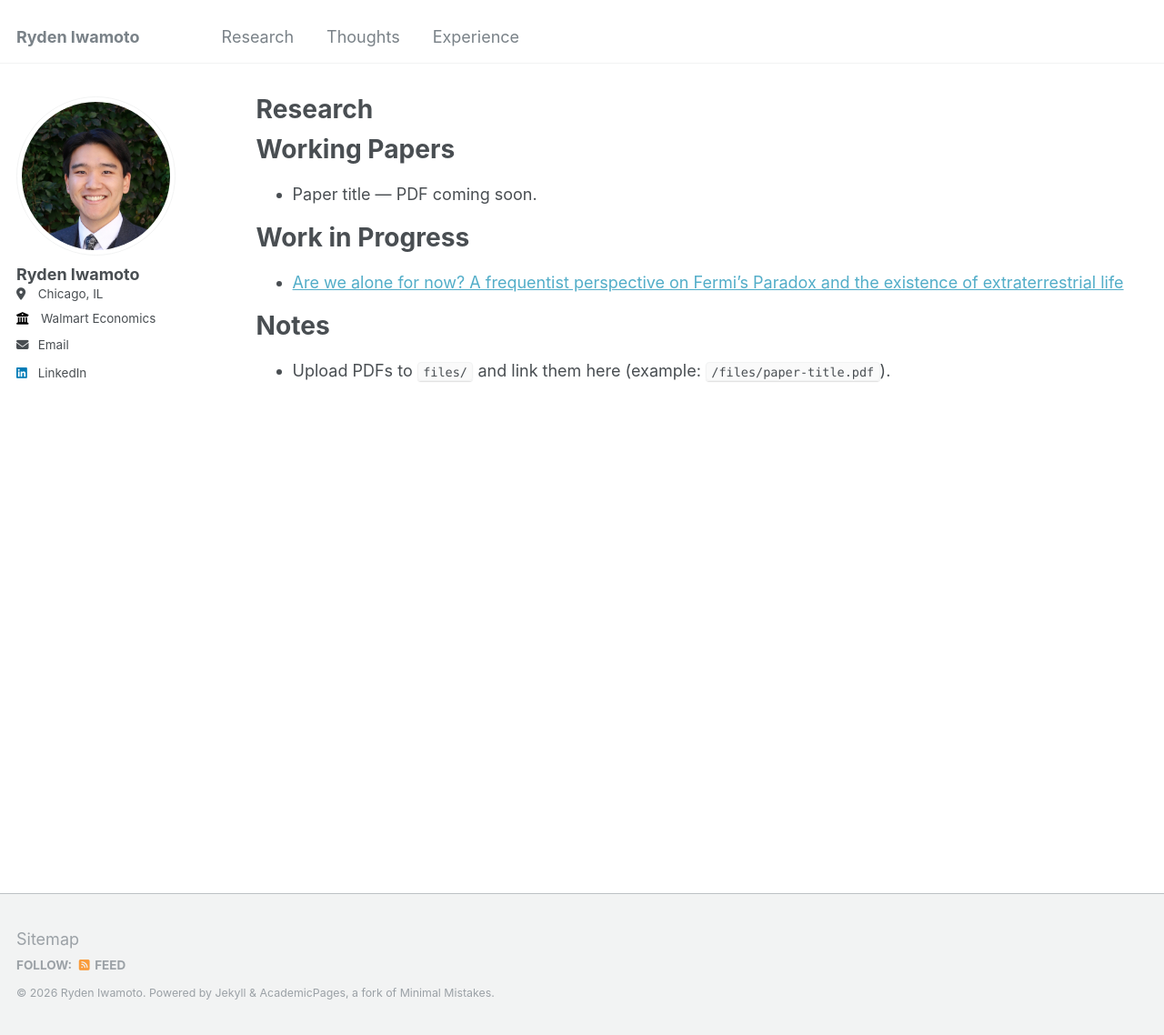
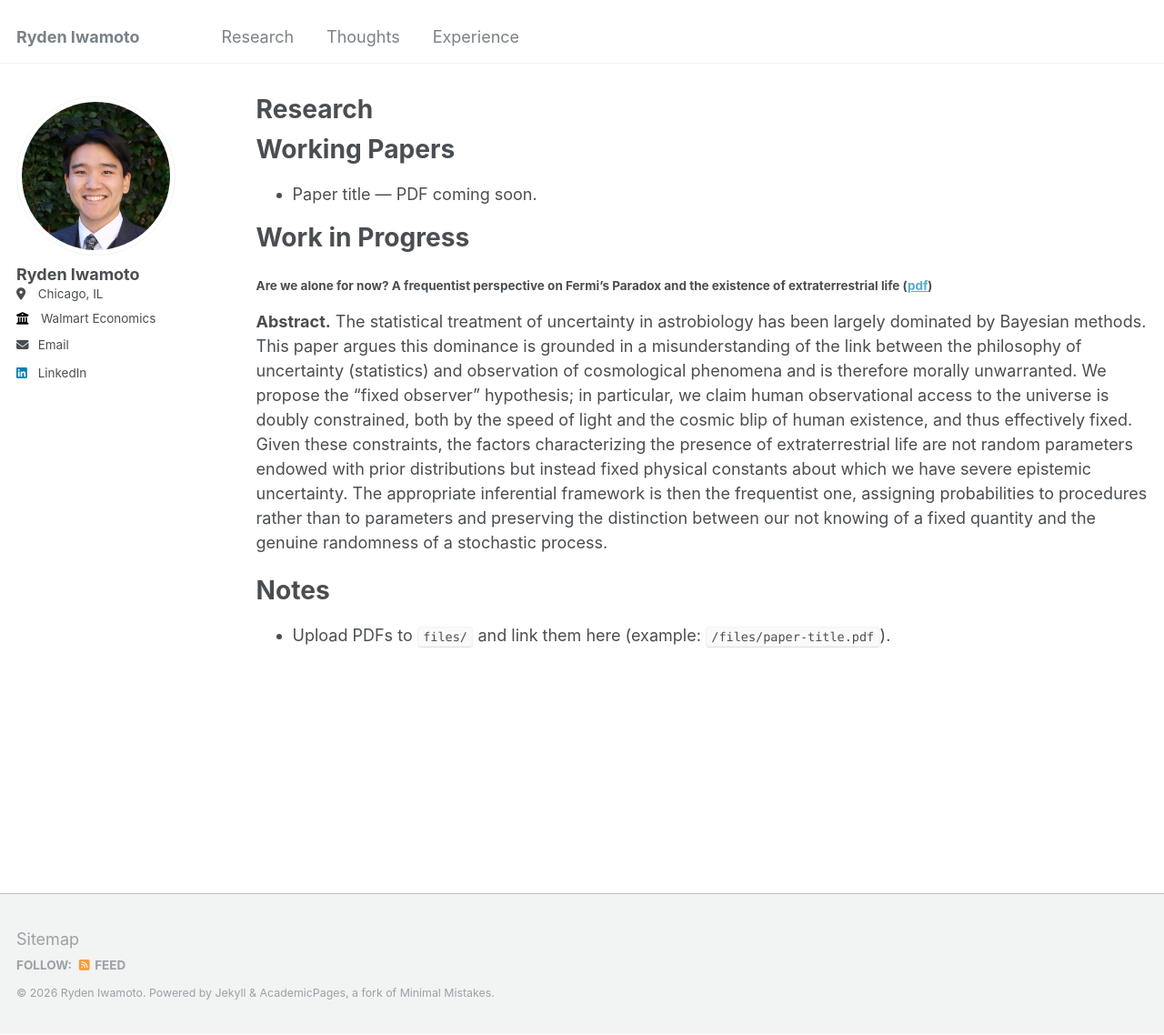
Before and after one commit to rydeniwamoto/rydeniwamoto.github.io, a Jekyll site: the page built from _pages/research.md, in a window 1280 px wide and 1138 px high. Shown: the whole window at 91% size. Built offline with Jekyll 4.4.1, drawn with Linux system fonts in a browser that asks for light colours.

Commit message:
Format research entry with PDF link and abstract

```diff
--- a/_pages/research.md
+++ b/_pages/research.md
@@ -11,7 +11,9 @@ Working Papers
 
 Work in Progress
 ======
-* [Are we alone for now? A frequentist perspective on Fermi's Paradox and the existence of extraterrestrial life](/files/are-we-alone-for-now.pdf)
+#### Are we alone for now? A frequentist perspective on Fermi's Paradox and the existence of extraterrestrial life ([pdf](/files/are-we-alone-for-now.pdf))
+
+**Abstract.** The statistical treatment of uncertainty in astrobiology has been largely dominated by Bayesian methods. This paper argues this dominance is grounded in a misunderstanding of the link between the philosophy of uncertainty (statistics) and observation of cosmological phenomena and is therefore morally unwarranted. We propose the "fixed observer" hypothesis; in particular, we claim human observational access to the universe is doubly constrained, both by the speed of light and the cosmic blip of human existence, and thus effectively fixed. Given these constraints, the factors characterizing the presence of extraterrestrial life are not random parameters endowed with prior distributions but instead fixed physical constants about which we have severe epistemic uncertainty. The appropriate inferential framework is then the frequentist one, assigning probabilities to procedures rather than to parameters and preserving the distinction between our not knowing of a fixed quantity and the genuine randomness of a stochastic process.
 
 Notes
 ======
```
